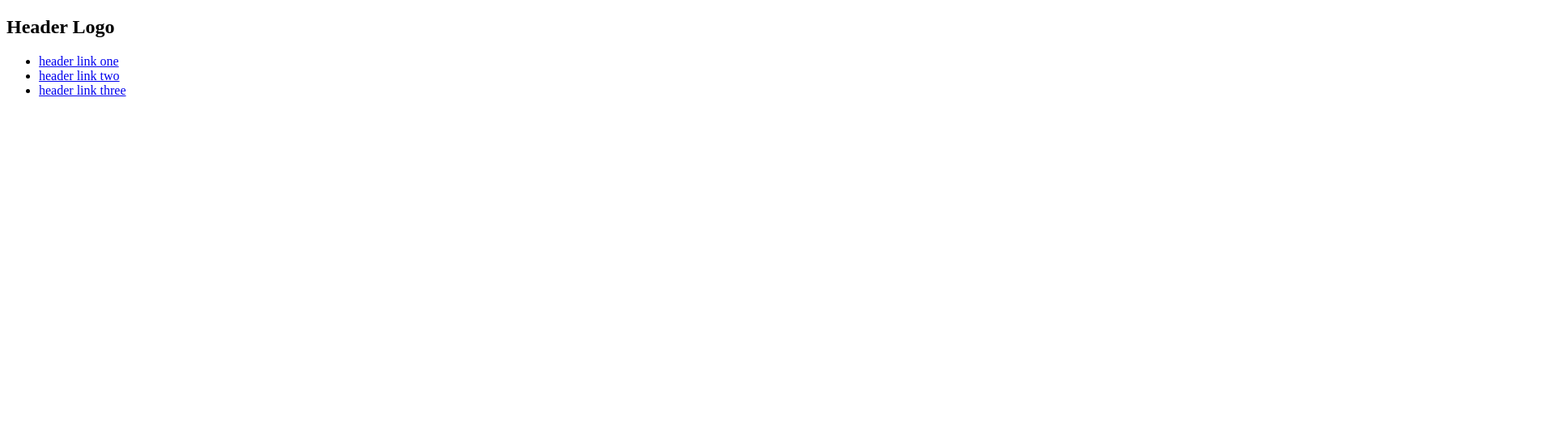
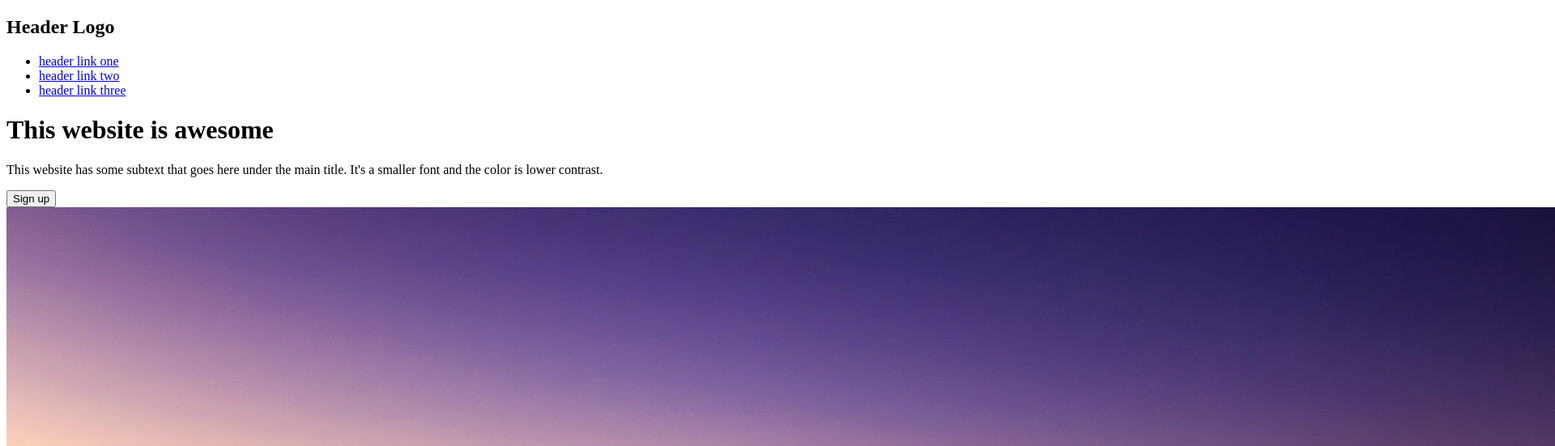
Before and after one commit to Narayan2206/Landing-Page, a plain HTML site: page index.html in a window 1280 px wide. Shown: the top 551 px of the page at 81% size, 1920 px wide, since content can reach past the window. Drawn offline with Linux system fonts and the light colour scheme.

Commit message:
added html for header

```diff
--- a/index.html
+++ b/index.html
@@ -22,6 +22,18 @@
                 </ul>
             </nav>
 
+            <div class="hero-container">
+                <div class="hero-text">
+                    <h1>This website is awesome</h1>
+                    <p>This website has some subtext that goes here under the main title. It's a smaller font and the color is lower contrast.</p>
+                    <button class="btn-primary">Sign up</button>
+                </div>
+
+                <div class="hero-image">
+                    <img src="/img/sunset.jpg" alt="sunset">
+                </div>
+
+            </div>
        </header>
 </body>
 </html>
```
Also changed, not shown: img/sunset.jpg (added).
